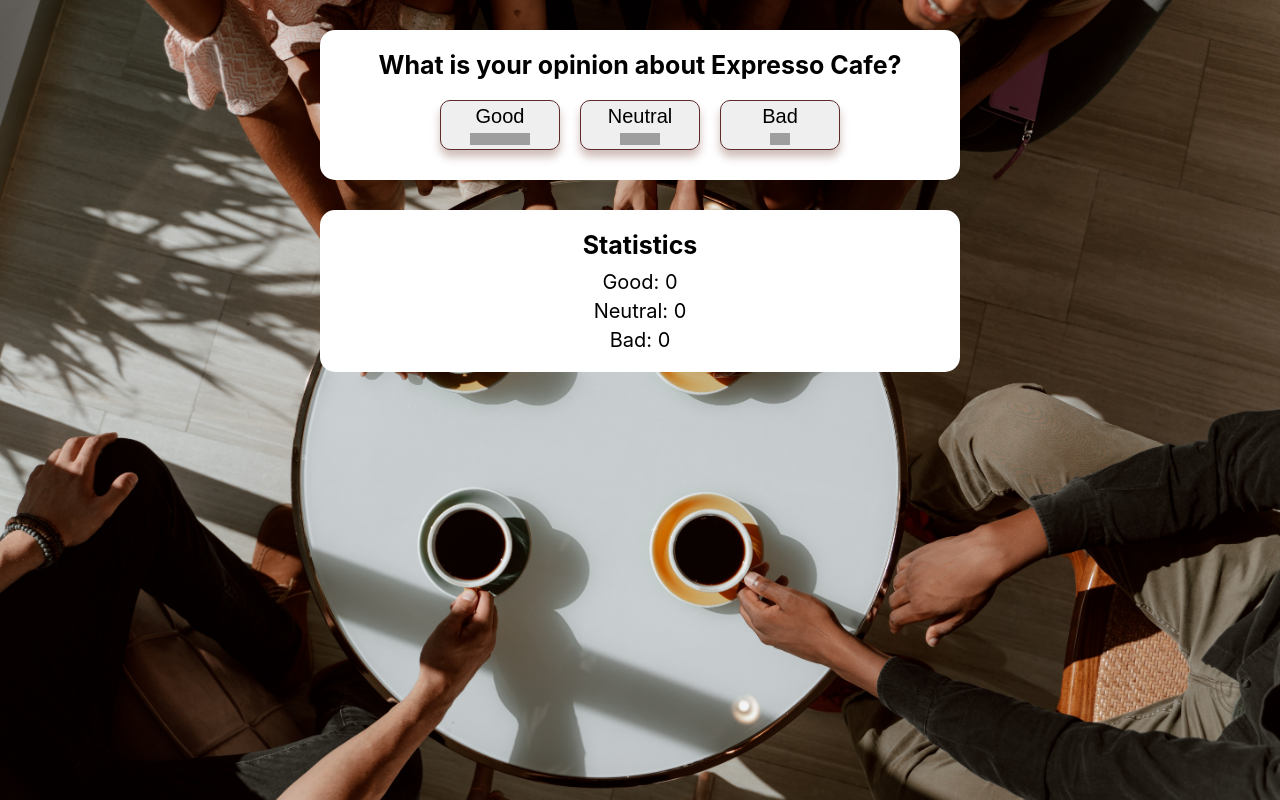
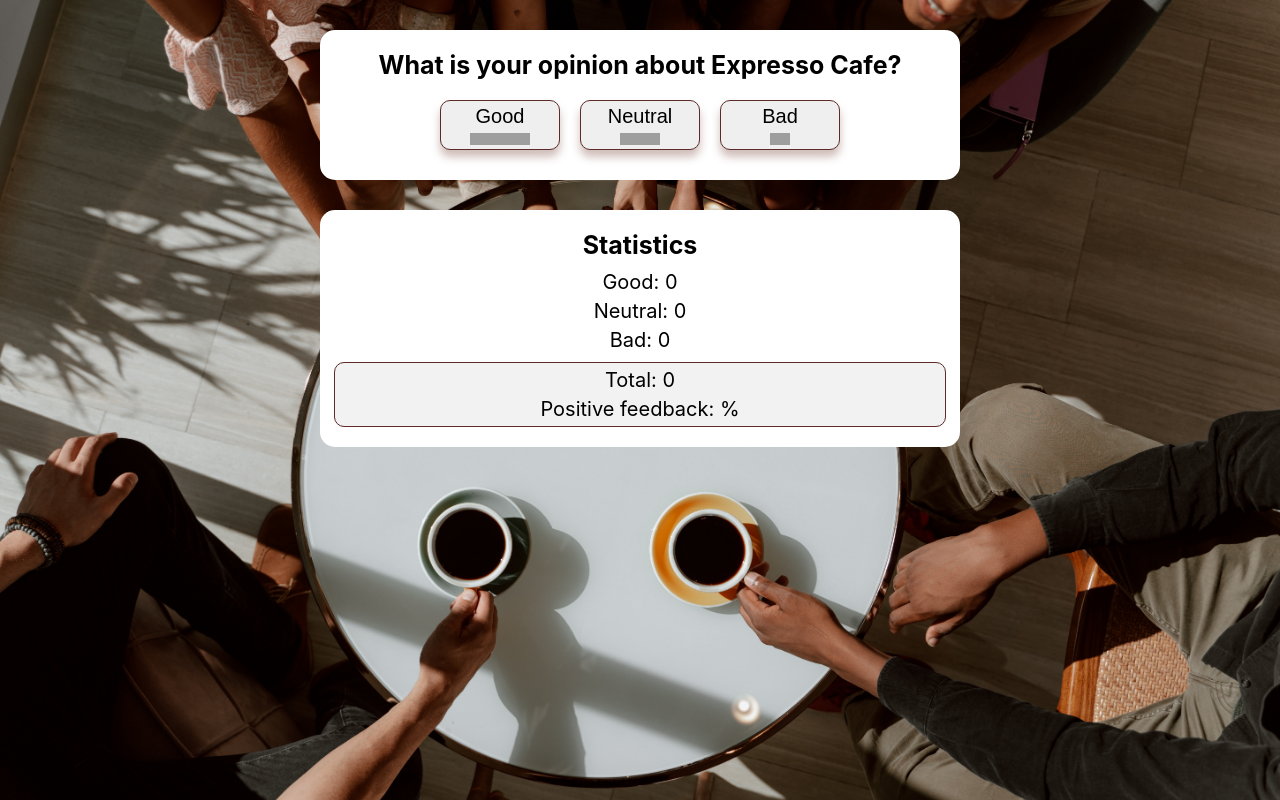
Before and after one commit to aleksandra-zablocka/goit-react-hw-02-feedback, a React (Create React App) app: page / in a window 1280 px wide. Built offline with nearby package versions, Linux system fonts and the light colour scheme; grey boxes are pictures that could not be loaded.

Commit message:
added summary statistics and refactored the code

```diff
--- a/src/components/App.jsx
+++ b/src/components/App.jsx
@@ -1,18 +1,42 @@
-import Feedback from './Feedback/Feedback';
+import React, { Component } from 'react';
+import FeedbackOptions from './FeedbackOptions/FeedbackOptions';
+import css from './FeedbackOptions/FeedbackOptions.module.css';
+import Statistics from 'components/Statistics/Statistics';
 
-export const App = () => {
-  return (
-    <div
-    // style={{
-    //   height: '100vh',
-    //   display: 'flex',
-    //   justifyContent: 'center',
-    //   alignItems: 'center',
-    //   fontSize: 40,
-    //   color: '#010101'
-    // }}
-    >
-      <Feedback />
-    </div>
-  );
-};
+class App extends Component {
+  state = {
+    good: 0,
+    neutral: 0,
+    bad: 0,
+  };
+  options = Object.keys(this.state);
+
+  onLeaveFeedback = event => {
+    const { name } = event.target;
+    this.setState(prevState => ({
+      [name]: prevState[name] + 1,
+    }));
+  };
+
+  render() {
+    return (
+      <div>
+        <form className={css.feedback}>
+          <h2>What is your opinion about Expresso Cafe?</h2>
+          <FeedbackOptions
+            options={this.options}
+            onLeaveFeedback={this.onLeaveFeedback}
+          />
+        </form>
+
+        <Statistics
+          good={this.state.good}
+          neutral={this.state.neutral}
+          bad={this.state.bad}
+        />
+      </div>
+    );
+  }
+}
+
+export default App;
--- a/src/components/Feedback/Feedback.jsx
+++ /dev/null
@@ -1,105 +0,0 @@
-import React, { Component } from 'react';
-import css from './Feedback.module.css';
-import Statistics from 'components/Statistics/Statistics';
-
-class Feedback extends Component {
-  state = {
-    good: 0,
-    neutral: 0,
-    bad: 0,
-  };
-
-  add = event => {
-    const { name } = event.target;
-    this.setState(prevState => ({
-      [name]: prevState[name] + 1,
-    }));
-  };
-
-  render() {
-    console.log(this.state);
-    return (
-      <div>
-        <form className={css.feedback}>
-          <h2>What is your opinion about Expresso Cafe?</h2>
-          <div className={css.answers}>
-            <button
-              className={css.answerBtn}
-              type="button"
-              name="good"
-              onClick={this.add}
-            >
-              Good{' '}
-              <div className={css.beans}>
-                <img
-                  src="https://w7.pngwing.com/pngs/504/1013/png-transparent-instant-coffee-espresso-coffee-bean-arabica-coffee-coffee-beans-coffee-snout-bean.png"
-                  width="20px"
-                  height="12px"
-                  alt="coffee bean"
-                />
-                <img
-                  src="https://w7.pngwing.com/pngs/504/1013/png-transparent-instant-coffee-espresso-coffee-bean-arabica-coffee-coffee-beans-coffee-snout-bean.png"
-                  width="20px"
-                  height="12px"
-                  alt="coffee bean"
-                />
-                <img
-                  src="https://w7.pngwing.com/pngs/504/1013/png-transparent-instant-coffee-espresso-coffee-bean-arabica-coffee-coffee-beans-coffee-snout-bean.png"
-                  width="20px"
-                  height="12px"
-                  alt="coffee bean"
-                />
-              </div>
-            </button>
-            <button
-              className={css.answerBtn}
-              type="button"
-              name="neutral"
-              onClick={this.add}
-            >
-              Neutral{' '}
-              <div className={css.beans}>
-                <img
-                  src="https://w7.pngwing.com/pngs/504/1013/png-transparent-instant-coffee-espresso-coffee-bean-arabica-coffee-coffee-beans-coffee-snout-bean.png"
-                  width="20px"
-                  height="12px"
-                  alt="coffee bean"
-                />{' '}
-                <img
-                  src="https://w7.pngwing.com/pngs/504/1013/png-transparent-instant-coffee-espresso-coffee-bean-arabica-coffee-coffee-beans-coffee-snout-bean.png"
-                  width="20px"
-                  height="12px"
-                  alt="coffee bean"
-                />
-              </div>
-            </button>
-            <button
-              className={css.answerBtn}
-              type="button"
-              name="bad"
-              onClick={this.add}
-            >
-              Bad{' '}
-              <div className={css.beans}>
-                <img
-                  src="https://w7.pngwing.com/pngs/504/1013/png-transparent-instant-coffee-espresso-coffee-bean-arabica-coffee-coffee-beans-coffee-snout-bean.png"
-                  width="20px"
-                  height="12px"
-                  alt="coffee bean"
-                />
-              </div>
-            </button>
-          </div>
-        </form>
-
-        <Statistics
-          good={this.state.good}
-          neutral={this.state.neutral}
-          bad={this.state.bad}
-        />
-      </div>
-    );
-  }
-}
-
-export default Feedback;
--- /dev/null
+++ b/src/components/FeedbackOptions/FeedbackOptions.jsx
@@ -0,0 +1,80 @@
+import css from './FeedbackOptions.module.css';
+import PropTypes from 'prop-types';
+
+const FeedbackOptions = ({ options, onLeaveFeedback }) => (
+  <div className={css.answers}>
+    {options.map(option => (
+      <button
+        className={css.answerBtn}
+        type="button"
+        name={option}
+        key={option}
+        onClick={onLeaveFeedback}
+      >
+        {option.charAt(0).toUpperCase() + option.slice(1)}
+
+        {option === 'good' && (
+          <div className={css.beans}>
+            <img
+              src="https://w7.pngwing.com/pngs/504/1013/png-transparent-instant-coffee-espresso-coffee-bean-arabica-coffee-coffee-beans-coffee-snout-bean.png"
+              width="20px"
+              height="12px"
+              alt="coffee bean"
+              onClick={() => onLeaveFeedback({ target: { name: option } })}
+            />
+            <img
+              src="https://w7.pngwing.com/pngs/504/1013/png-transparent-instant-coffee-espresso-coffee-bean-arabica-coffee-coffee-beans-coffee-snout-bean.png"
+              width="20px"
+              height="12px"
+              alt="coffee bean"
+              onClick={() => onLeaveFeedback({ target: { name: option } })}
+            />
+            <img
+              src="https://w7.pngwing.com/pngs/504/1013/png-transparent-instant-coffee-espresso-coffee-bean-arabica-coffee-coffee-beans-coffee-snout-bean.png"
+              width="20px"
+              height="12px"
+              alt="coffee bean"
+              onClick={() => onLeaveFeedback({ target: { name: option } })}
+            />
+          </div>
+        )}
+        {option === 'neutral' && (
+          <div className={css.beans}>
+            <img
+              src="https://w7.pngwing.com/pngs/504/1013/png-transparent-instant-coffee-espresso-coffee-bean-arabica-coffee-coffee-beans-coffee-snout-bean.png"
+              width="20px"
+              height="12px"
+              alt="coffee bean"
+              onClick={() => onLeaveFeedback({ target: { name: option } })}
+            />
+            <img
+              src="https://w7.pngwing.com/pngs/504/1013/png-transparent-instant-coffee-espresso-coffee-bean-arabica-coffee-coffee-beans-coffee-snout-bean.png"
+              width="20px"
+              height="12px"
+              alt="coffee bean"
+              onClick={() => onLeaveFeedback({ target: { name: option } })}
+            />
+          </div>
+        )}
+        {option === 'bad' && (
+          <div className={css.beans}>
+            <img
+              src="https://w7.pngwing.com/pngs/504/1013/png-transparent-instant-coffee-espresso-coffee-bean-arabica-coffee-coffee-beans-coffee-snout-bean.png"
+              width="20px"
+              height="12px"
+              alt="coffee bean"
+              onClick={() => onLeaveFeedback({ target: { name: option } })}
+            />
+          </div>
+        )}
+      </button>
+    ))}
+  </div>
+);
+
+FeedbackOptions.propTypes = {
+  options: PropTypes.arrayOf(PropTypes.string),
+  onLeaveFeedback: PropTypes.func,
+};
+
+export default FeedbackOptions;
--- a/src/components/Statistics/Statistics.jsx
+++ b/src/components/Statistics/Statistics.jsx
@@ -3,13 +3,21 @@ import css from './Statistics.module.css';
 
 class Statistics extends Component {
   render() {
+    const total = this.props.good + this.props.neutral + this.props.bad;
+    const positivePercentage =
+      total !== 0 ? ((this.props.good / total) * 100).toFixed(0) : '';
+
     return (
       <div className={css.statistics}>
         <h2>Statistics</h2>
         <div className={css.results}>
-        <p>Good: {this.props.good}</p>
-        <p>Neutral: {this.props.neutral}</p>
-        <p>Bad: {this.props.bad}</p>
+          <p>Good: {this.props.good}</p>
+          <p>Neutral: {this.props.neutral}</p>
+          <p>Bad: {this.props.bad}</p>
+        </div>
+        <div className={css.summary}>
+          <p>Total: {total}</p>
+          <p>Positive feedback: {positivePercentage}%</p>
         </div>
       </div>
     );
--- a/src/components/Statistics/Statistics.module.css
+++ b/src/components/Statistics/Statistics.module.css
@@ -21,3 +21,15 @@ p {
   align-items: center;
   gap: 5px;
 }
+
+.summary {
+  width: 100%;
+  display: flex;
+  flex-direction: column;
+  align-items: center;
+  gap: 5px;
+  background-color: #f2f2f2;
+  padding: 5px;
+  border-radius: 10px;
+  border: 1px solid rgb(94, 42, 42);
+}
--- a/src/index.js
+++ b/src/index.js
@@ -1,6 +1,6 @@
 import React from 'react';
 import ReactDOM from 'react-dom/client';
-import { App } from 'components/App';
+import  App  from 'components/App';
 import './index.css';
 
 ReactDOM.createRoot(document.getElementById('root')).render(
```
Also changed, not shown: src/components/FeedbackOptions/FeedbackOptions.module.css (renamed from src/components/Feedback/Feedback.module.css).
